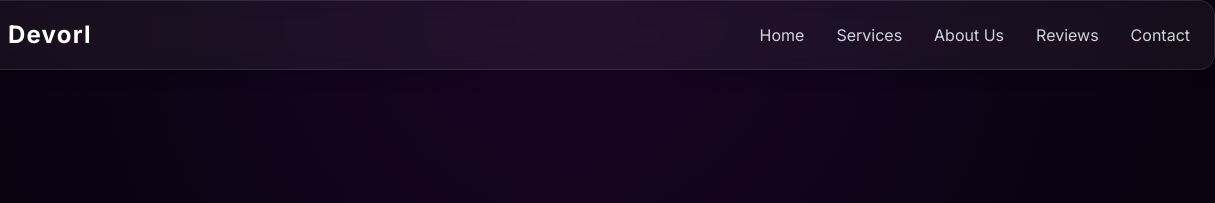
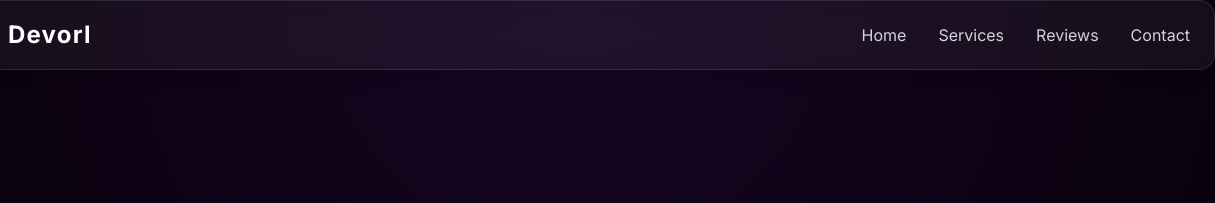
Before and after one commit to Rare1848/rareinfo, a plain HTML site: page index.html in a window 1280 px wide. Shown: the top 203 px of the page, 65-1280 px from the left. Drawn offline with nearby package versions, Linux system fonts and the light colour scheme; no server answers.

Commit message:
mikeyy 2

```diff
--- a/index.html
+++ b/index.html
@@ -162,7 +162,7 @@
                     <a href="#" onclick="showPage('home')" class="text-gray-300 hover:text-white transition">Home</a>
                     <!-- Simplified Services menu to just link to Discord -->
                     <a href="#" onclick="showPage('discord')" class="text-gray-300 hover:text-white transition">Services</a>
-                    <a href="https://rare1848.github.io/rareinfo/" target="_blank" class="text-gray-300 hover:text-white transition">About Us</a>
+                    <!-- REMOVED: <a href="https://rare1848.github.io/rareinfo/" target="_blank" class="text-gray-300 hover:text-white transition">About Us</a> -->
                     <a href="#reviews" class="text-gray-300 hover:text-white transition">Reviews</a>
                     <a href="#contact" class="text-gray-300 hover:text-white transition">Contact</a>
                 </nav>
@@ -174,7 +174,7 @@
             <div id="mobile-menu" class="hidden md:hidden px-6 pb-4">
                 <a href="#" onclick="showPage('home'); toggleMobileMenu();" class="block py-2 text-gray-300 hover:text-white">Home</a>
                 <a href="#" onclick="showPage('discord'); toggleMobileMenu();" class="block py-2 text-gray-300 hover:text-white">Services</a>
-                <a href="https://rare1848.github.io/rareinfo/" target="_blank" onclick="toggleMobileMenu()" class="block py-2 text-gray-300 hover:text-white">About Us</a>
+                <!-- REMOVED: <a href="https://rare1848.github.io/rareinfo/" target="_blank" onclick="toggleMobileMenu()" class="block py-2 text-gray-300 hover:text-white">About Us</a> -->
                 <a href="#reviews" onclick="toggleMobileMenu()" class="block py-2 text-gray-300 hover:text-white">Reviews</a>
                 <a href="#contact" onclick="toggleMobileMenu()" class="block py-2 text-gray-300 hover:text-white">Contact</a>
             </div>
```
